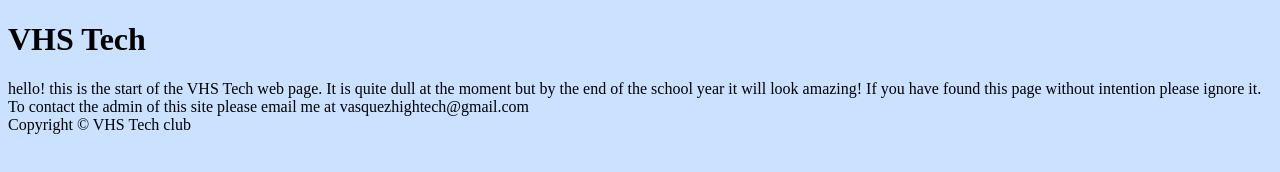
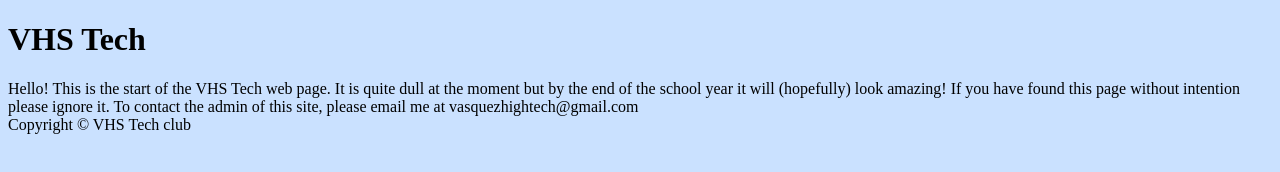
Before and after one commit to lionkovu/vhstech.github.io, a plain HTML site: page index.html in a window 1280 px wide. Drawn offline with Linux system fonts and the light colour scheme.

Commit message:
Corrections and minor changes
Hello. I hope this website doesn't end up as absurd as my site.

```diff
--- a/index.html
+++ b/index.html
@@ -11,13 +11,14 @@
 </div>
 <body>
 <p1>
-hello! this is the start of the VHS Tech web page. It is quite dull at the moment but by the end of the school year it will look amazing!
+Hello! This is the start of the VHS Tech web page. It is quite dull at the moment but by the end of the school year it will (hopefully) look amazing!
 
 If you have found this page without intention please ignore it.
 
-To contact the admin of this site please email me at vasquezhightech@gmail.com
+To contact the admin of this site, please email me at vasquezhightech@gmail.com
 </p1>
 </div>
 <div id="footer">
 Copyright © VHS Tech club
+</div>
 </body>
```
